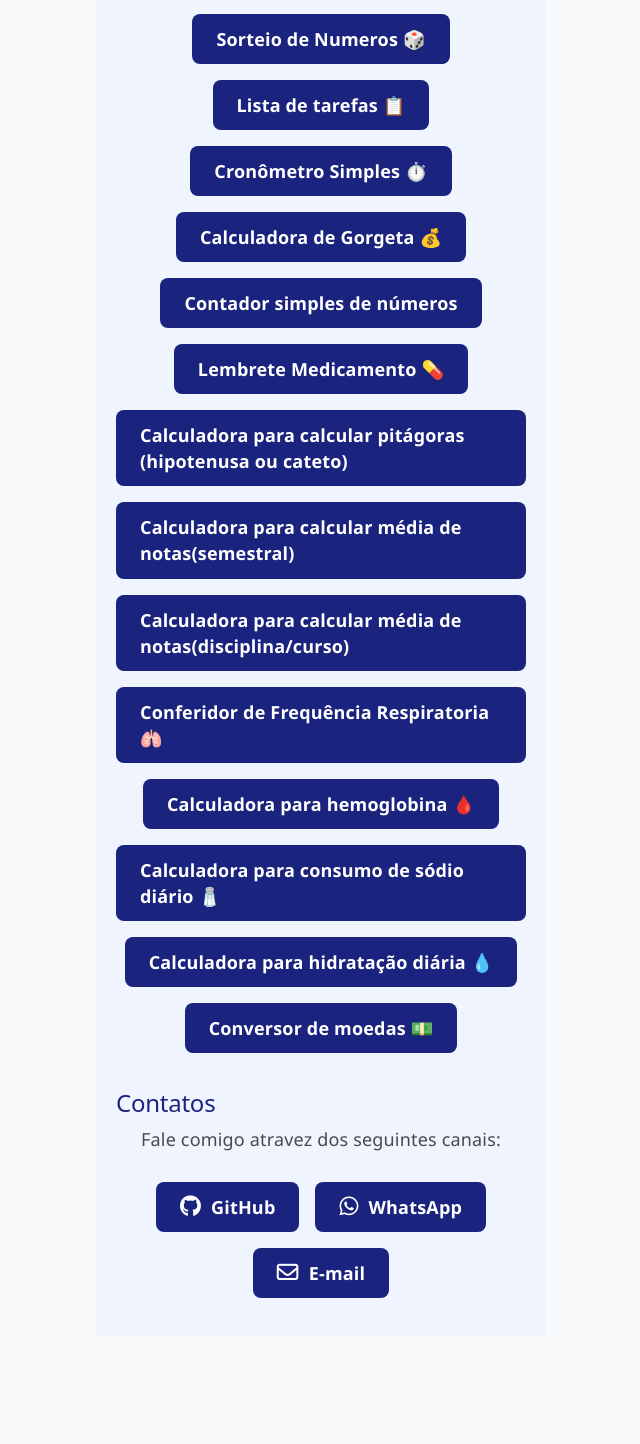
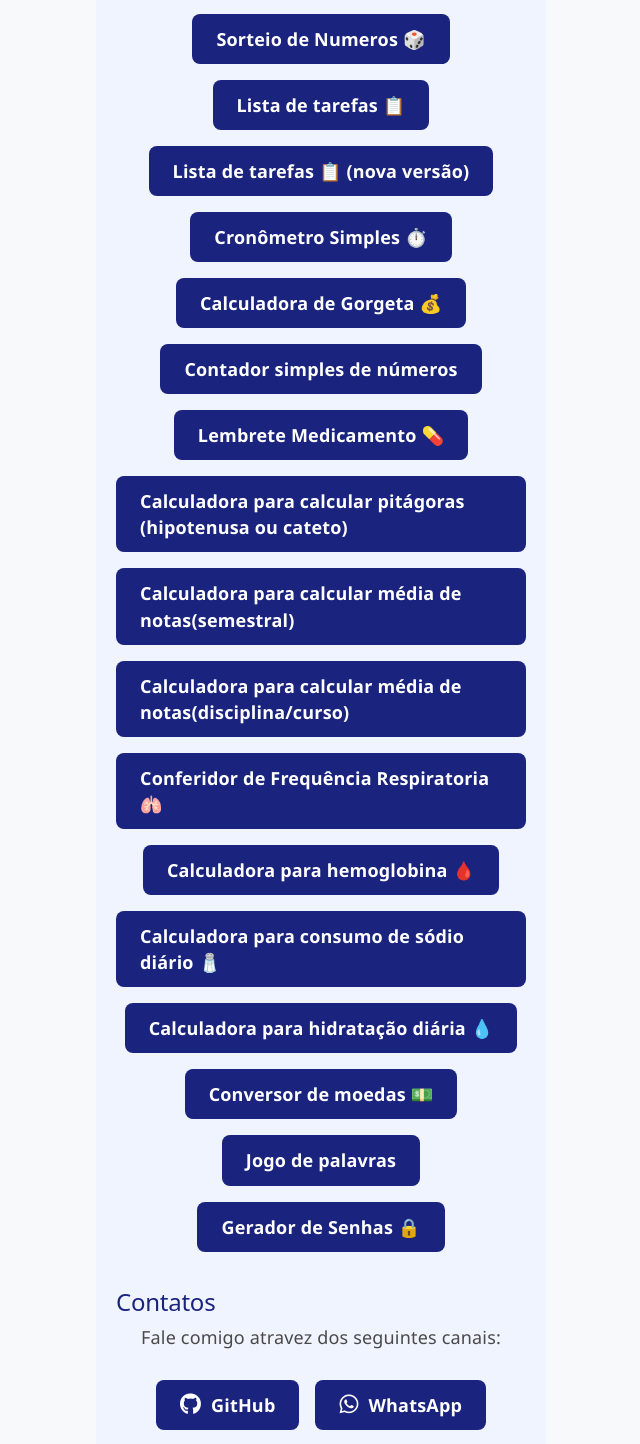
Before and after one commit to samylleribeiro/portifolio-react, a React (Vite) app: page / in a window 1280 px wide. Shown: the part 5944-7388 px from the top of the page, without its empty margins (319-959 px from the left). Before the commit the page ends 7280 px from the top, so only its background shows below. Built offline with nearby package versions, Linux system fonts and the light colour scheme.

Commit message:
adicionando um jogo de palavras, um gerador de senhas e uma nova versão do de tarefas

```diff
--- a/src/App.jsx
+++ b/src/App.jsx
@@ -702,6 +702,15 @@ function App() {
               Lista de tarefas 📋
             </a>
           </li>
+               <li>
+            <a
+              href="https://samylleribeiro.github.io/tarefas/"
+              target="_blank"
+              rel="noreferrer"
+            >
+              Lista de tarefas 📋 (nova versão)
+            </a>
+          </li>
           <li>
             <a
               href="https://samylleribeiro.github.io/cronometro-simples/"
@@ -810,6 +819,24 @@ function App() {
                Conversor de moedas 💵
             </a>
           </li>
+          <li>
+           <a
+              href="https://samylleribeiro.github.io/jogo-palavras/"
+              target="_blank"
+              rel="noreferrer"
+            >
+               Jogo de palavras
+            </a>
+          </li>
+         <li>
+           <a
+              href="https://samylleribeiro.github.io/gerador-senhas/"
+              target="_blank"
+              rel="noreferrer"
+            >
+               Gerador de Senhas 🔒
+            </a>
+          </li>
         </ul>
 
       </section>
```
